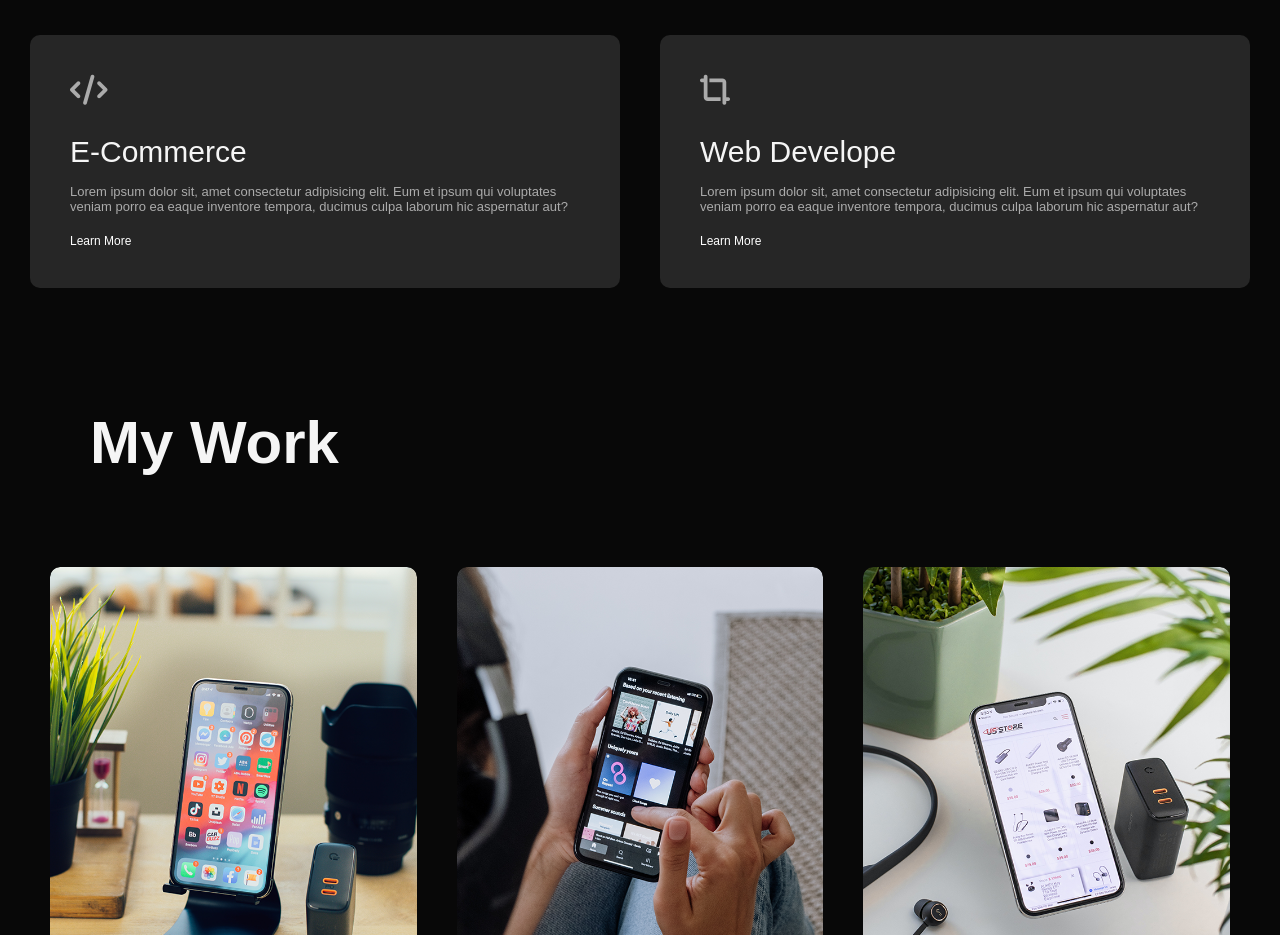
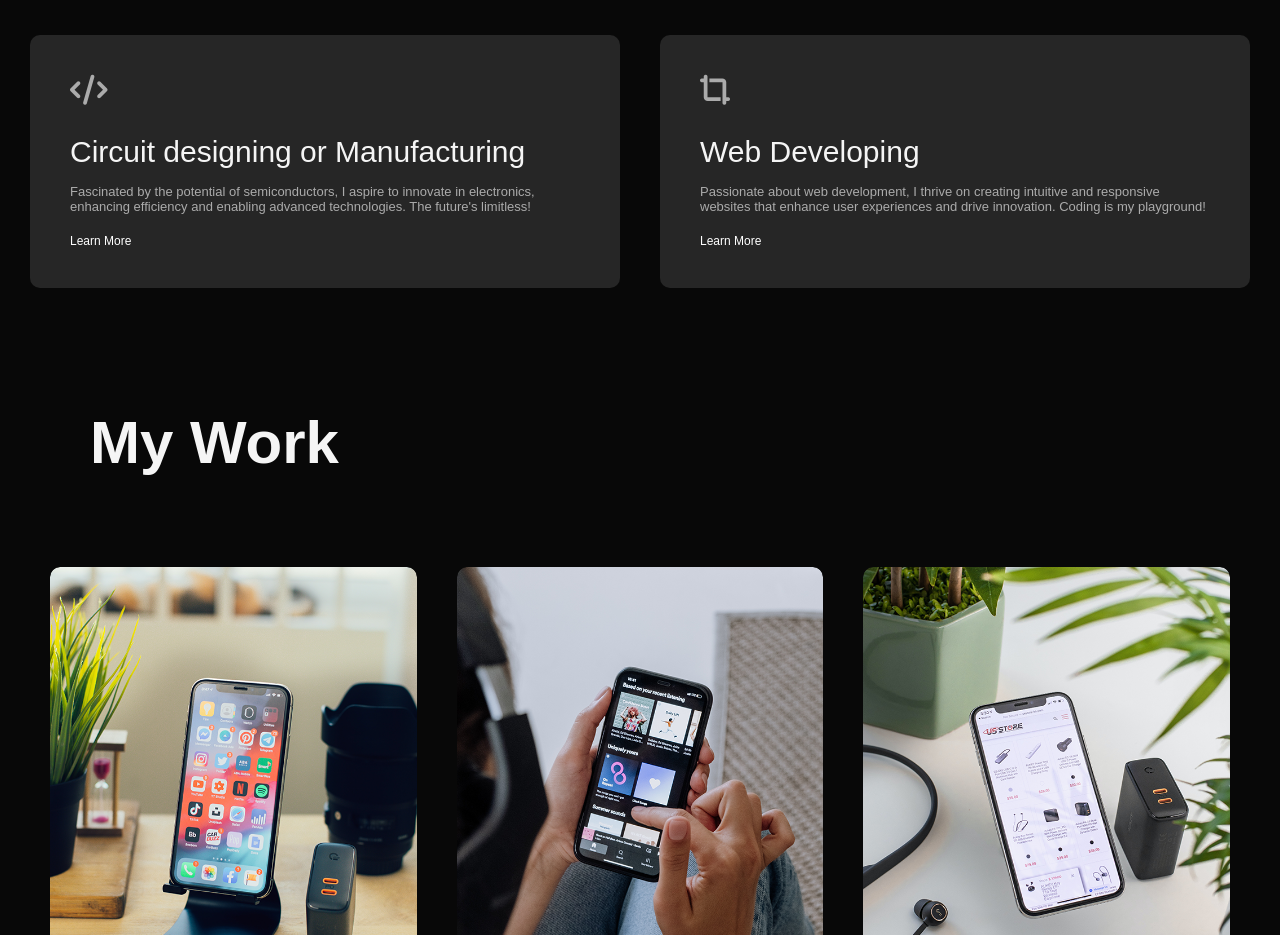
Before and after one commit to Prakash-K18/Portfolio-Mine, a plain HTML site: page index.html in a window 1280 px wide. Shown: the part 1640-2575 px from the top of the page. Drawn offline with Linux system fonts and the light colour scheme.

Commit message:
Update index.html

```diff
--- a/index.html
+++ b/index.html
@@ -74,15 +74,15 @@
 
         <div>
           <i class="fas fa-code"></i>
-           <h2 style="color: whitesmoke;">E-Commerce</h2>
-           <p>Lorem ipsum dolor sit, amet consectetur adipisicing elit. Eum et ipsum qui voluptates veniam porro ea eaque inventore tempora, ducimus culpa laborum hic aspernatur aut?</p>
+           <h2 style="color: whitesmoke;">Circuit designing or Manufacturing</h2>
+           <p>Fascinated by the potential of semiconductors, I aspire to innovate in electronics, enhancing efficiency and enabling advanced technologies. The future's limitless!</p>
            <a href="#">Learn More</a>
         </div>
 
         <div>
           <i class="fas fa-crop-alt"></i>
-          <h2 style="color: whitesmoke;">Web Develope</h2>
-          <p>Lorem ipsum dolor sit, amet consectetur adipisicing elit. Eum et ipsum qui voluptates veniam porro ea eaque inventore tempora, ducimus culpa laborum hic aspernatur aut?</p>
+          <h2 style="color: whitesmoke;">Web Developing</h2>
+          <p>Passionate about web development, I thrive on creating intuitive and responsive websites that enhance user experiences and drive innovation. Coding is my playground!</p>
           <a href="#">Learn More</a>
        </div>
       </div>
```
